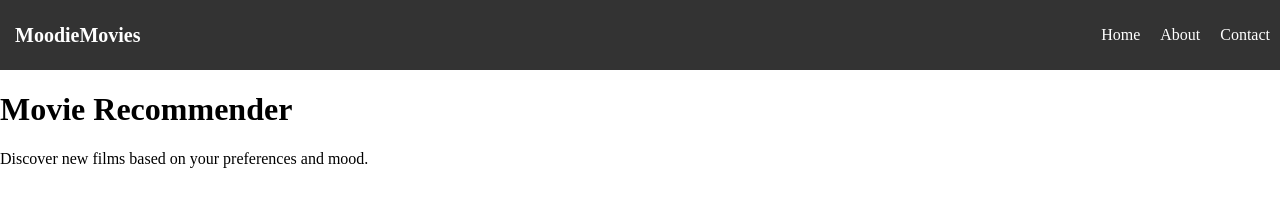
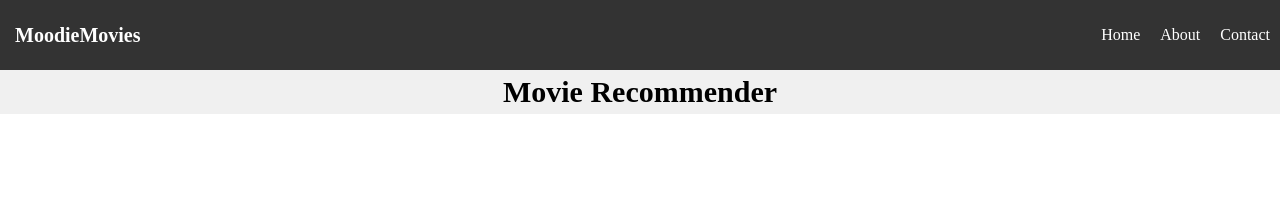
Before and after one commit to KhushiCode14/movie-recommendation-system, a plain HTML site: page index.html in a window 1280 px wide. Drawn offline with Linux system fonts and the light colour scheme.

Commit message:
heading section styling

```diff
--- a/index.html
+++ b/index.html
@@ -19,10 +19,10 @@
         <li><a href="#">Contact</a></li>
       </ul>
     </nav>
-
+    <!-- header section -->
     <header class="head-section">
       <h1 class="">Movie Recommender</h1>
-      <p>Discover new films based on your preferences and mood.</p>
+      <!-- <p>Discover new films based on your preferences and mood.</p> -->
     </header>
 
     <script src="script.js"></script>
--- a/style.css
+++ b/style.css
@@ -53,10 +53,20 @@ nav ul li a:hover{
     color: #ddd;
     font-size: 14px;
 }
-/* .head-section{
+/*  */
+/* header section */
+.head-section{
     background-color: #f0f0f0;
-
-} */
+    align-items: center;
+    margin: 0;
+   text-align: center;
+   margin-top: 0;
+}
+.head-section h1{
+    font-size: 30px;
+    margin: 0;
+    padding: 5px;
+}
 
 @media (max-width: 768px) {
     nav ul{
```
